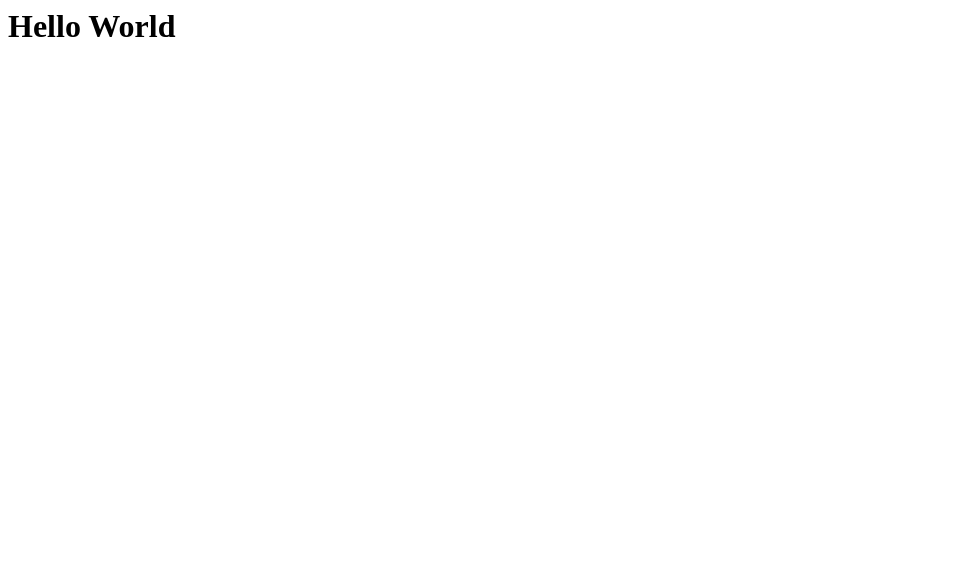
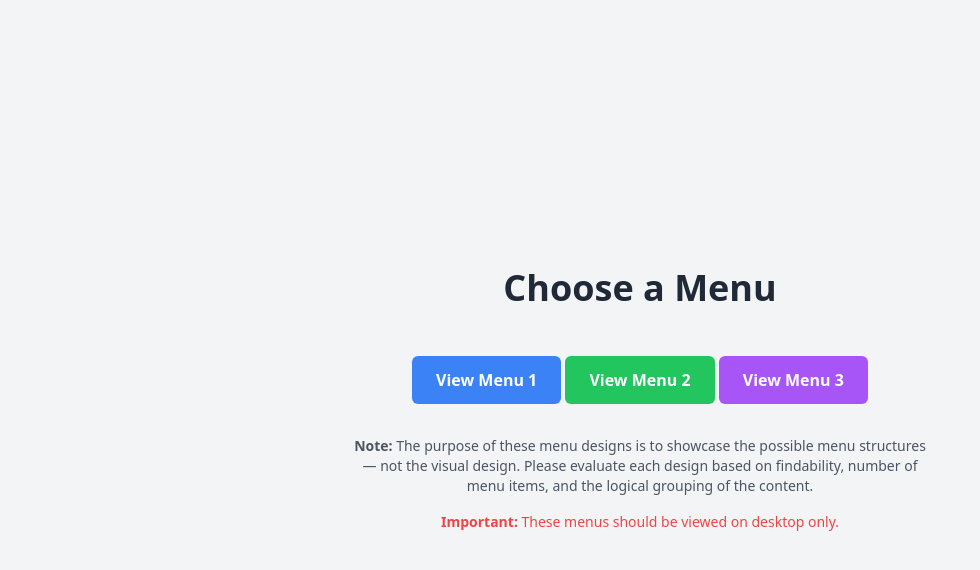
Before and after one commit to ddumesle/aptora, a plain HTML site: page index.html in a window 1280 px wide. Shown: the whole page, without its empty margins (0-980 px from the left). Drawn offline with nearby package versions, Linux system fonts and the light colour scheme.

Commit message:
Update index.html

```diff
--- a/index.html
+++ b/index.html
@@ -1 +1,38 @@
-<h1>Hello World</h1>
+<!DOCTYPE html>
+<html lang="en">
+<head>
+    <meta charset="UTF-8">
+    <meta name="viewport" content="width=device-width, initial-scale=1.0">
+    <title>Menu Selection</title>
+    <script src="https://cdn.tailwindcss.com"></script>
+</head>
+<body class="bg-gray-100 flex items-center justify-center min-h-screen">
+
+    <div class="text-center">
+        <h1 class="text-4xl font-bold mb-8 text-gray-800">Choose a Menu</h1>
+
+        <div class="space-y-4">
+            <a href="menu-1.html" target="_blank" class="inline-block bg-blue-500 text-white font-semibold py-3 px-6 rounded-md hover:bg-blue-600 transition duration-300">
+                View Menu 1
+            </a>
+            <a href="menu-2.html" target="_blank" class="inline-block bg-green-500 text-white font-semibold py-3 px-6 rounded-md hover:bg-green-600 transition duration-300">
+                View Menu 2
+            </a>
+            <a href="menu-3.html" target="_blank" class="inline-block bg-purple-500 text-white font-semibold py-3 px-6 rounded-md hover:bg-purple-600 transition duration-300">
+                View Menu 3
+            </a>
+        </div>
+
+        <div class="mt-8 max-w-xl mx-auto text-gray-600 text-sm">
+            <p>
+                <strong>Note:</strong> The purpose of these menu designs is to showcase the possible menu structures — not the visual design.
+                Please evaluate each design based on findability, number of menu items, and the logical grouping of the content.
+            </p>
+            <p class="mt-4 text-red-500">
+                <strong>Important:</strong> These menus should be viewed on desktop only.
+            </p>
+        </div>
+    </div>
+
+</body>
+</html>
```
